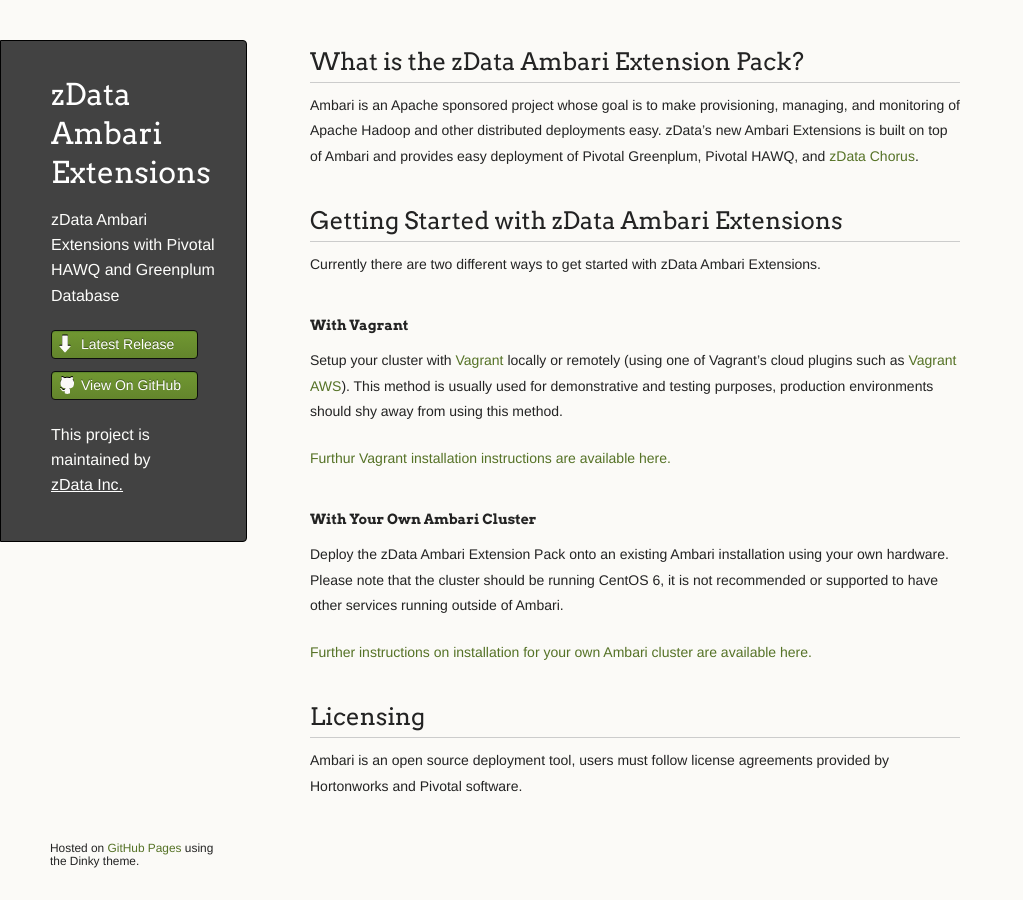
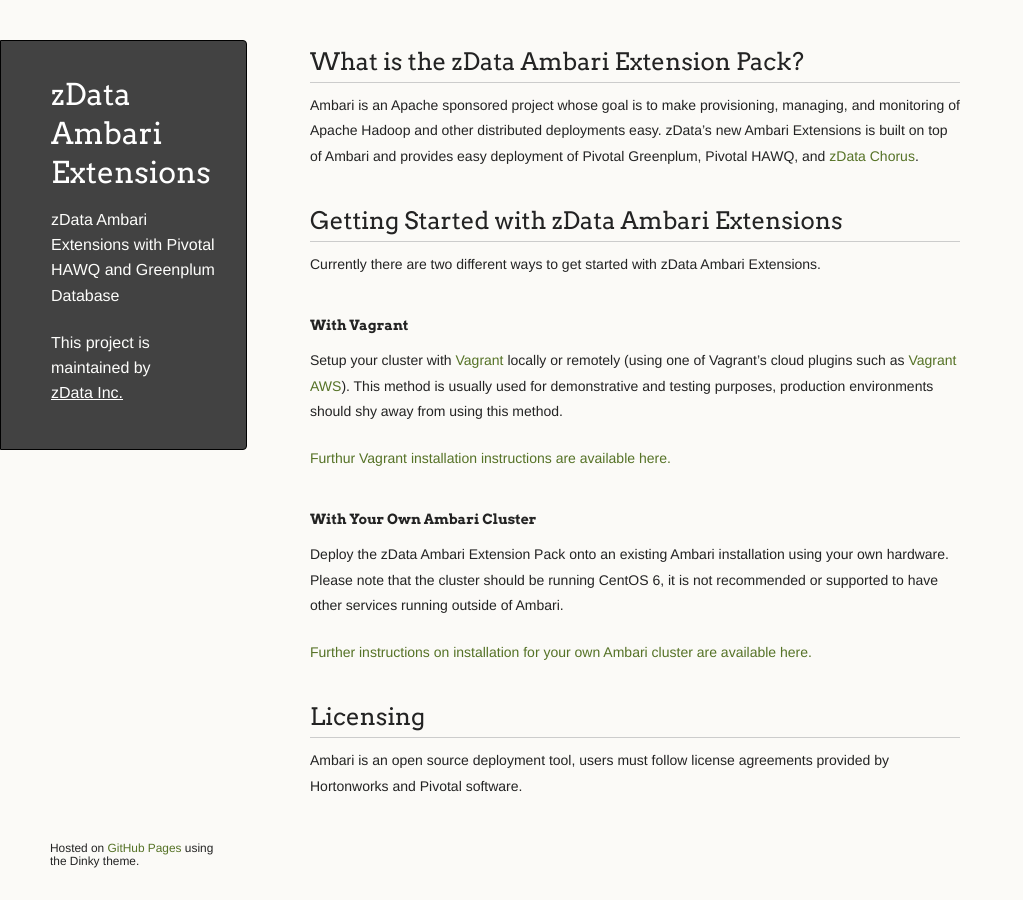
Before and after one commit to zdata-inc/ambari-extensions, a Jekyll site: the page built from index.md, in a window 1280 px wide. Shown: the whole page, without its empty margins (0-1023 px from the left). Built offline with Jekyll 4.4.1, drawn with Linux system fonts in a browser that asks for light colours; Markdown is read by kramdown in place of the engine named in the settings.

Commit message:
Remove download links

```diff
--- a/_layouts/default.html
+++ b/_layouts/default.html
@@ -26,8 +26,6 @@
         <p class="header">{% if page.tagline %}{{page.tagline}}{% else %}zData Ambari Extensions with Pivotal HAWQ and Greenplum Database{% endif %}</p>
 
         <ul>
-          <li class="download"><a class="buttons" href="download.html">Latest Release</a></li>
-          <li><a class="buttons github" href="https://github.com/zdata-inc/ambari-extensions">View On GitHub</a></li>
         </ul>
 
         <p class="header">This project is maintained by <a class="header name" href="http://zdatainc.com">zData Inc.</a></p>
```
